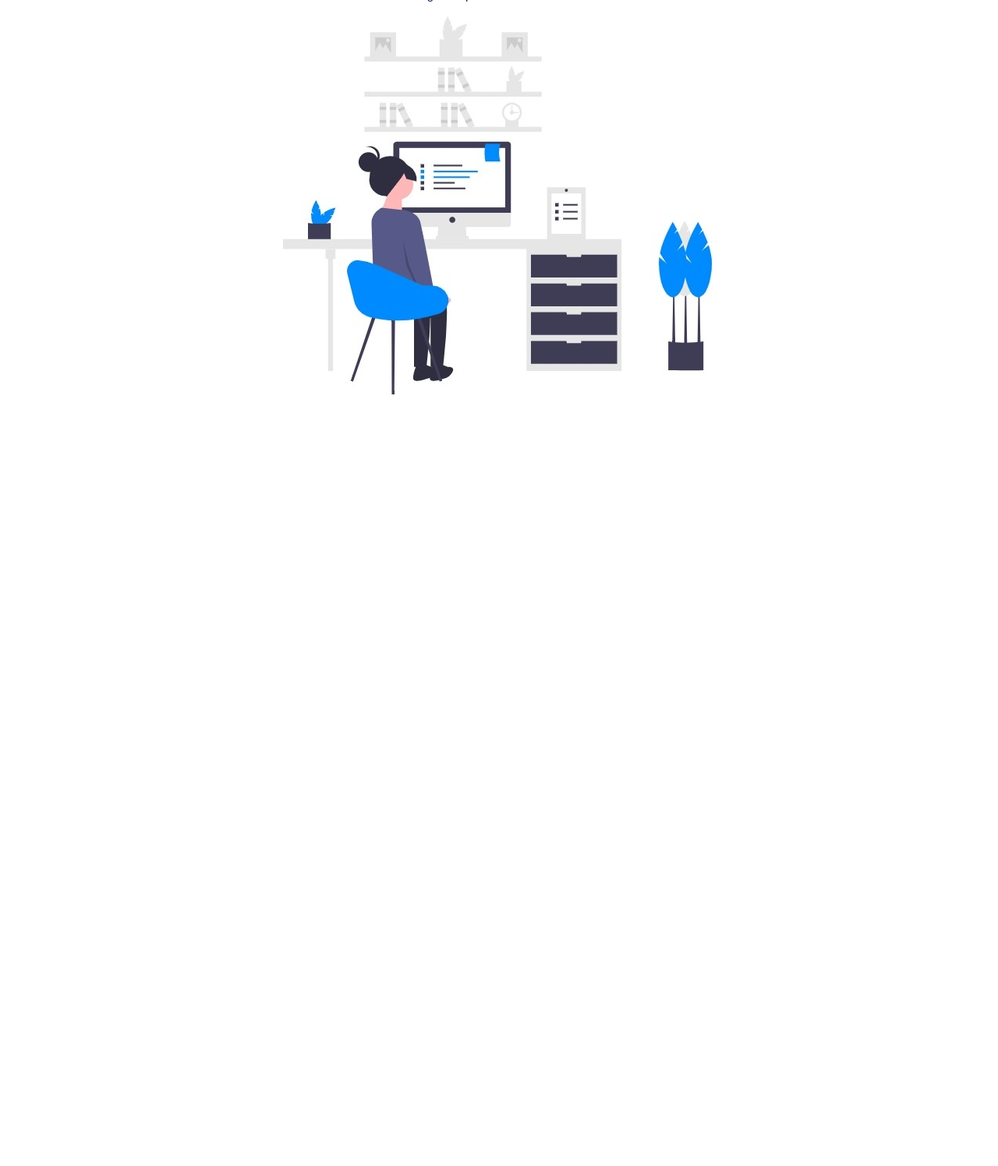
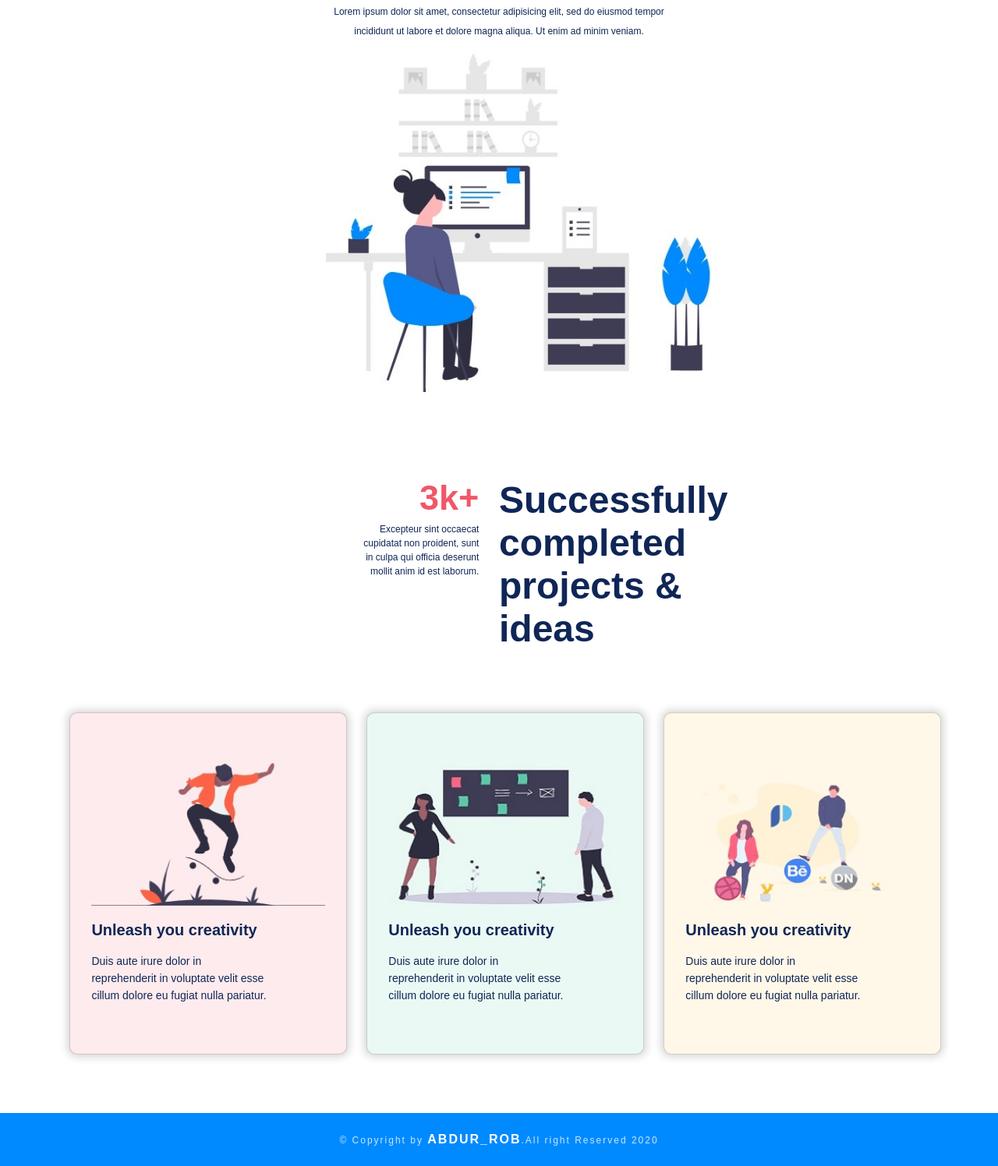
Before and after one commit to Abdurrobr34l/Project-Img_To_Html, a plain HTML site: page index.html in a window 1280 px wide. Shown: the part 286-1782 px from the top of the page at 78% size. Before the commit the page ends 800 px from the top, so only its background shows below. Drawn offline with Linux system fonts and the light colour scheme.

Commit message:
Complited this web page("Quick")

```diff
--- a/index.html
+++ b/index.html
@@ -8,10 +8,12 @@
 </head>
 <body>
     <!-- navigation bar start  -->
+
 <header>
     <div class="container">
         <div class="logo">
-            <img src="img/quick.png" alt="">
+            <a href="#"><img src="img/quick.png" alt=""></a>
+
          </div>
 
         <div class="menu">
@@ -25,20 +27,18 @@
         </div>
     </div>
 </header>
+
 <!-- navigation bar end  -->
-<!-- ----------------------------------------->
+<!-- ------------------------------------------------ -->
 <!-- Banner start  -->
+
 <section class="banner">
     <div class="container2">
-        <div>
-            <h1 class="b-h1">It's time to amplify your</h1>
-        </div>
-        <div>
-            <h1 class="b-h2">online business</h1>
-        </div>
-        <p class="b-para">
+        <h1 class="b-h1">It's time to amplify your
+            <span>online business</span>
+        </h1>
+        <p class="b-p">
             Lorem ipsum dolor sit amet, consectetur adipisicing elit, sed do eiusmod tempor incididunt ut labore et
-        <br>
             dolore magna aliqua. Ut enim ad minim veniam.
         </p>
         <div class="b-img">
@@ -46,51 +46,99 @@
         </div>
     </div>
 </section>
+
 <!-- Banner end  -->
-<!------------------------------------->
-<!-- some text after banner start  -->      <!-- one banner name start from here and other from line 75-->
-<!-- <section class="section-t">
-    <div class="t-container">
-         <h1>
-            3k+
-        </h1>
+<!-- ----------------------------------------------- -->
+<!-- succes start -->
 
+<section class="banner-2">
+    <div class="success">
+        <div class="col-1">
+            <h1>3k+</h1>
             <p>
                 Excepteur sint occaecat cupidatat non proident,
-            <br>
                 sunt in culpa qui officia deserunt mollit anim id
-            <br>
                 est laborum.
             </p>
         </div>
+        <div class="col-2">
+            <h2>Successfully completed projects & ideas</h2>
+        </div>
+    </div>
+</section>
 
-    <div class="t-big">
-        <h1>
-            Successfully completed projects & ideas
-        </h1>
+<!-- succes end -->
+<!-- ---------------------------------------------- -->
+<!-- three column section start  -->
+
+<section class="container">
+    <div class="ending-content">
+        <div class="col1 color1 special">
+            <div class="e-img">
+                <img src="img/pic1.jpg" alt="">
             </div>
-</section> -->
-<!-- some text after banner end  -->
+            <div class="e-h1">
+                <h1>Unleash you creativity</h1>
+            </div>
 
-<!-- <section class="t-section">
-    <div class="container3">
-        <div class="col_1">
-            <h1>3k+</h1>
+            <div class="e-p1">
                 <p>
-                Excepteur sint occaecat cupidatat non proident,
-                sunt in culpa qui officia deserunt mollit anim i
-                est laborum.
+                    Duis aute irure dolor in reprehenderit in
+                    voluptate velit esse cillum dolore eu fugiat
+                    nulla pariatur.
                 </p>
             </div>
+        </div>
+<!-- ------------------------------------------------- -->
 
-        <div class="col_2">
-            <h1>Successfully completed projects & ideas</h1>
+        <div class="col1 color2 special">
+            <div class="e-img">
+                <img src="img/pic2.jpg" alt="">
+            </div>
+            <div class="e-h1">
+                <h1>Unleash you creativity</h1>
+            </div>
+            <div class="e-p2">
+                <p>
+                    Duis aute irure dolor in reprehenderit in
+                    voluptate velit esse cillum dolore eu fugiat
+                    nulla pariatur.
+                </p>
             </div>
         </div>
-</section> -->
+<!-- -------------------------------------------- -->
+        <div class="col1 color3 special">
+            <div class="e-img">
+                <img src="img/pic3.jpg" alt="">
+            </div>
+            <div class="e-h1">
+                <h1>Unleash you creativity</h1>
+            </div>
+
+            <div class="e-p3">
+                <p>
+                    Duis aute irure dolor in reprehenderit in
+                    voluptate velit esse cillum dolore eu fugiat
+                    nulla pariatur.
+                </p>
+            </div>
+        </div>
 
 
+    </div>
+</section>
 
+<!-- three column section end  -->
+<!-- ---------------------------------------------- -->
+<!-- footer ends -->
+<footer>
+    <div class="footer">
+        <p>
+             © Copyright by <a href="https://github.com/Abdurrobr34l" target="_blank"><strong>ABDUR_ROB</strong></a>.All right Reserved 2020
+        </p>
+    </div>
+</footer>
+<!-- footer start -->
 
 
 </body>
--- a/style_quick.css
+++ b/style_quick.css
@@ -13,7 +13,7 @@ header{
     border: 1px solid #E6E6E6;
 }
 .container{
-    width: 80%;
+    width: 90%;
     /* border: 1px solid black; */
     margin: 0 auto;
     overflow: hidden;
@@ -45,106 +45,161 @@ header{
     padding: 0px 25px;
     color: #0f2656;
     text-decoration: none;
-    transition: .33s;
-}
-.menu ul li:last-child a {
-    padding-right: 0px; /* if u give it 5px then the doc will move a side for a little and it will look good */
+    transition: .53s;
 }
 .menu ul li a:hover {
     color: #008aff;
+    transform: scale(1.5);
 }
 /* navigation bar end  */
-
-
+/*-- ------------------------------------------------- --*/
 /* section for heading after navigation bar start */
-.banner{
+.banner{}
+.container2 {
+    width: 50%;
+    margin: 0 auto;
     text-align: center;
 }
 .b-h1 {
-    margin-top: 40px;
+    margin-bottom: 2px;
+    padding: 0 100px;
     font-size: 50px;
+    font-weight: 700;
+    line-height: 60px;
 }
-.b-h2 {
-    margin-top: -35px;
+.b-h1 span{
     color: #008aff;
-    font-size: 50px;
 }
-.b-para {
-    font-size: 15px;
+.b-p {
+    padding: 0 95px;
+    line-height: 25px;
 }
-/* section for heading end */
-
-
-/* some text after banner start */      /*ekanai ami duita banner er code korse one start from this line and other start from line 117 */
-/* .section-t {
+.b-img {
+    margin: 0 0 0 90px;  /*etar margin just different korse becuz i just wanted to align it with the text in the image given by sir*/
+    width: 80%;
+}
+.b-img img {
     width: 100%;
-    height: 400px;
 }
-.t-container {
-    border: 1px solid black;
-    width: 49%;
-    height: inherit;
-    float: left;
-    text-align: right;
-    font-size: 16px;
+/* section for heading after navigation bar end */
+/*-- ------------------------------------------------- --*/
+/* success start */
+.success {
+    padding: 70px 0 15px 0;
+    width: 100%;
+    box-sizing: border-box;
+    overflow: hidden;
+    /* border: 1px solid black; */
 }
-.t-container h1 {
-    margin-bottom: -5px;
-    font-size: 50px;
-    color:#F15767;
-}
-.t-big {
-    border: 1px solid black;
-    width: 49.5%;
-    height: inherit;
-    float: right;
-}
-
-.t-big h1 {
-    font-size: 70px;
-} */
-
-/* some text after banner end */
-
-
-
-
-
-
-
-
-
-/* demo 3k+ content start  */
-/* .t-section {
-    padding: 20px 0 60px 0;
-}
-.container3 {
-    margin: 0 auto;
-    width: 47%;
-    overflow: hidden;
-}
-.col_1 {
+.col-1 {
     width: 48%;
     float: left;
     text-align: end;
 }
-.col_1 h1 {
-    margin-bottom: 0px;
-    font-size: 70px;
+.col-1 h1 {
+    margin-bottom: 0;
+    font-size: 45px;
+    font-weight: 700;
     color: #F15767;
 }
-.col_1 h1 p {
+.col-1 p {
+    margin-top: 5px;
+    padding-left: 465px;
+    line-height: 18px;
+}
+.col-2 h2 {
+    margin-top: 38px;
+    margin-bottom: 0;
+    font-size: 48px;
+    padding-right: 320px;
+}
+.col-2 {
+    width: 50%;
+    float: right;
+
+}
+/* success end */
+/*-- ------------------------------------------------- --*/
+/* three column section start  */
+.ending-content {
+    margin: 15px auto;
+    width: 100%;
+    box-sizing: border-box;
+    overflow: hidden;
+}
+.col1 {
+    border: 1px solid #0000002b;
+    margin: 50px 0 0 25px;
+    padding: 50px 27.4px;
+    width: 30.9%;
+    box-sizing: border-box;
+    float: left;
+}
+
+.e-h1 h1 {
     font-size: 20px;
-    line-height: 35px;
 }
-.col_2 {
-    width: 48%;
-    float: right;
+.e-p1, .e-p2, .e-p3 {
+    font-size: 14px;
+    padding-right: 75px;
+    line-height: 22px;
 }
-.col_2 h1{
-    font-size: 70px;
-    color: #0f265b;
-} */
+.e-img img {
+    width: 100%;
+}
 
+/* some transition to cols start */
+.col1 {
+    margin-bottom: 35px;
+    border-radius: 10px;
+    box-shadow: 0px 0 11px 3px #0000002b;
 
-/* demo 3k+ content end */ /*do check this  */
+}
+.special:hover {
+    color: #008AFF;
+    border: 1px solid #008AFF;
+    transition: 0.33s;
+    transform: scale(1.03);
+}
+/* some transition to cols end */
+
+/* --------coloring each col seperately start */
+.color1 {
+    background-color: #FDEBED;
+}
+.color2 {
+    /* padding-right: 90px; */
+    background-color: #EBF9F4;
+}
+.color3 {
+    background-color: #FFF7E8;
+    margin-right: 0;
+}
+/* --------coloring each col seperately end */
+/* three column section end  */
+/*-- ------------------------------------------------- --*/
+/* footer starts */
+footer {
+    margin: 25px 0 0 0 ;
+    width: 100%;
+}
+footer p {
+    margin-bottom: 0px;
+    padding: 25px 0;
+    color: rgba(255, 255, 255, 0.788);
+    background-color: #008AFF;
+    text-align: center;
+    letter-spacing: 2px;
+}
+footer p a {
+    text-decoration: none;
+}
+footer strong {
+    font-size: 16px;
+    color: white;
+}
+footer strong:hover {
+    color: #0F2656;
+    transition: .53s;
+}
+/* footer ends */
```
Also changed, not shown: img/pic1.jpg (added), img/pic2.jpg (added), img/pic3.jpg (added), img/quick_full.png (deleted). Lines whose indentation alone changed are shown as unchanged.
